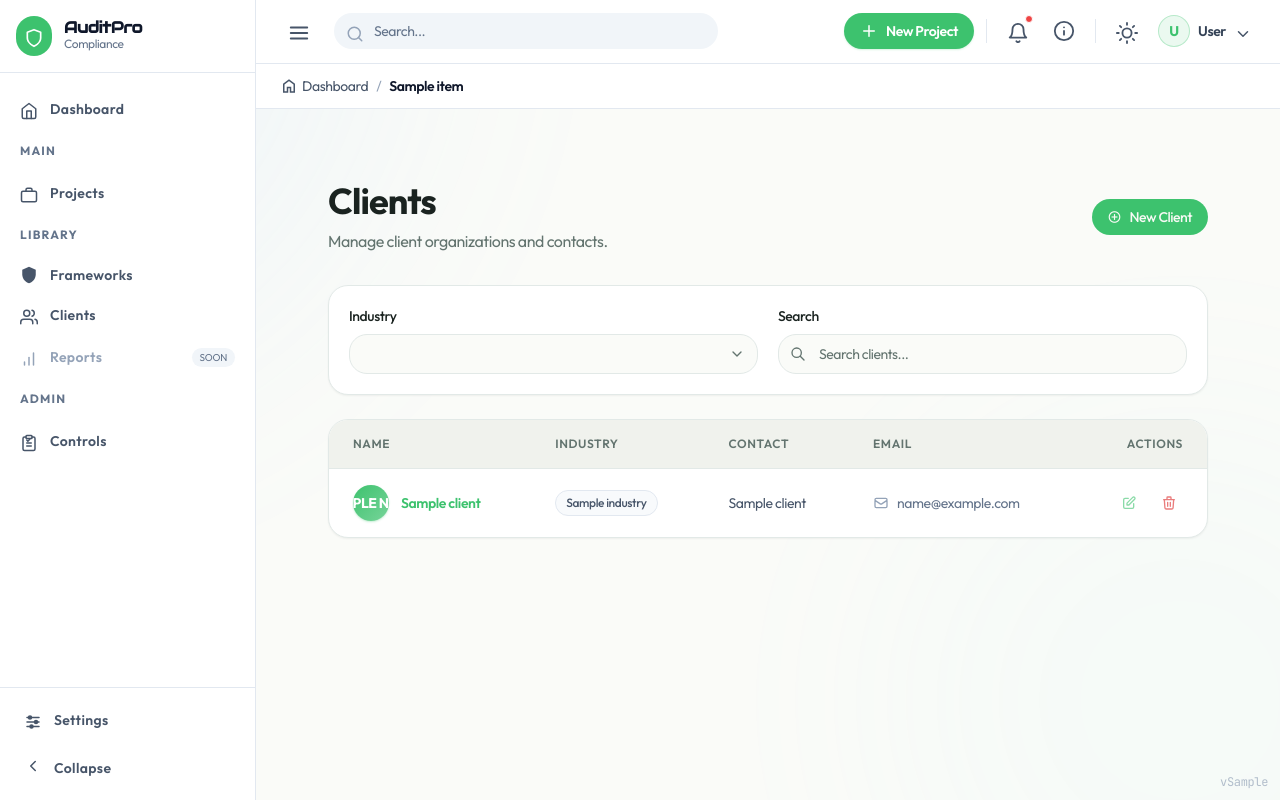
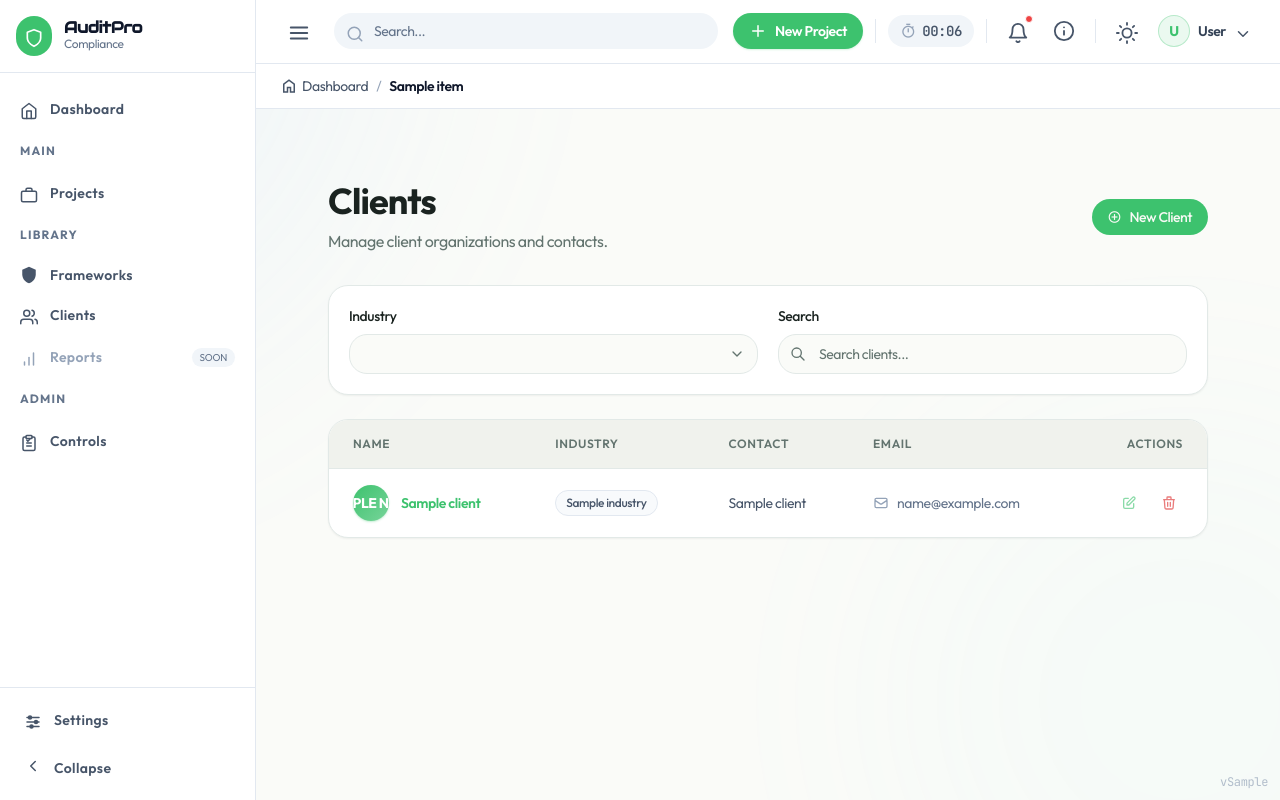
Before and after one commit to Chathuminda99/Themis-Revamp, a Python web app: template templates/clients/list.html in a window 1280 px wide. Run offline with Jinja, Linux system fonts and the light colour scheme; the template is opened without the code that fills it: most values are stand-ins (such as "Sample title", 1, 10 or a date in 2020); style sheets or scripts are compiled from the project's sources; some libraries are stand-ins or nearby versions.

Commit message:
feat: add session timer to top nav bar
Displays elapsed session time (mm:ss, auto-expands to hh:mm:ss) in the
top navigation bar so auditors can track how long they have been active.
Uses sessionStorage to persist the start timestamp across page navigations
within the same browser tab session.

Co-Authored-By: Claude Sonnet 4.6 <noreply@anthropic.com>

```diff
--- a/templates/base.html
+++ b/templates/base.html
@@ -186,6 +186,31 @@
         }
     </style>
 
+    <script>
+        (function () {
+            const KEY = 'session_start_ts';
+            if (!sessionStorage.getItem(KEY)) {
+                sessionStorage.setItem(KEY, Date.now());
+            }
+            const start = parseInt(sessionStorage.getItem(KEY), 10);
+
+            function tick() {
+                const el = document.getElementById('session-timer');
+                if (!el) return;
+                const elapsed = Math.floor((Date.now() - start) / 1000);
+                const h = Math.floor(elapsed / 3600);
+                const m = Math.floor((elapsed % 3600) / 60);
+                const s = elapsed % 60;
+                el.textContent = h > 0
+                    ? `${String(h).padStart(2, '0')}:${String(m).padStart(2, '0')}:${String(s).padStart(2, '0')}`
+                    : `${String(m).padStart(2, '0')}:${String(s).padStart(2, '0')}`;
+            }
+
+            tick();
+            setInterval(tick, 1000);
+        })();
+    </script>
+
     {% block scripts %}{% endblock %}
 </body>
 
--- a/templates/components/topnav.html
+++ b/templates/components/topnav.html
@@ -26,6 +26,15 @@
             {{ icon_macro.icon('plus', 'white', '18') }}
             <span class="hidden sm:inline">New Project</span>
         </a>
+
+        <!-- Divider -->
+        <div class="h-6 w-[1px] bg-slate-200 dark:bg-slate-700 mx-1"></div>
+
+        <!-- Session Timer -->
+        <div class="flex items-center gap-1.5 px-3 py-1.5 rounded-lg bg-slate-100 dark:bg-slate-800 select-none" title="Session duration">
+            <span class="material-symbols-outlined text-slate-400 dark:text-slate-500" style="font-size:16px">timer</span>
+            <span id="session-timer" class="text-sm font-mono font-semibold text-slate-600 dark:text-slate-300 tabular-nums">00:00</span>
+        </div>
 
         <!-- Divider -->
         <div class="h-6 w-[1px] bg-slate-200 dark:bg-slate-700 mx-1"></div>
```
